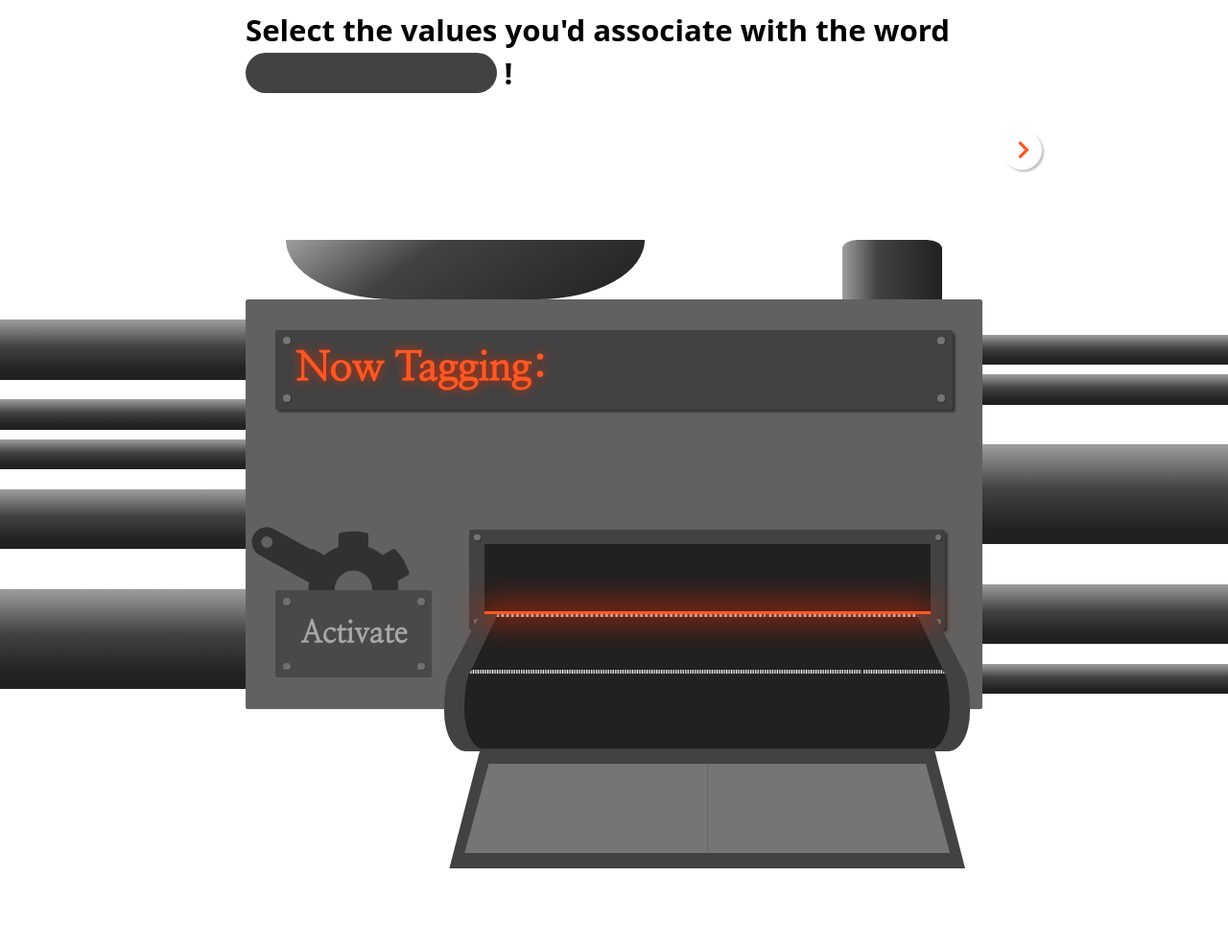
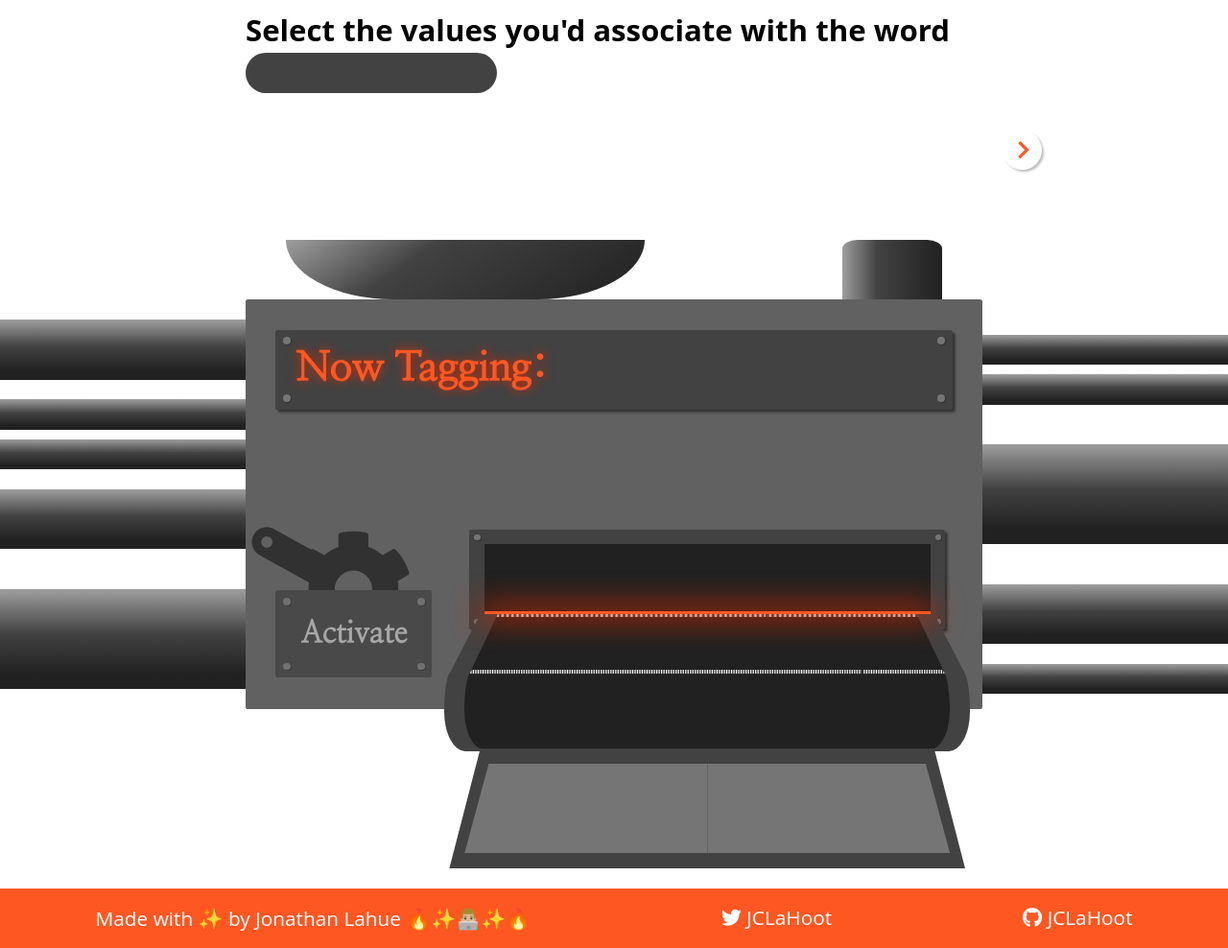
Before and after one commit to JCLaHoot/name-tagging-system, a plain HTML site: page index.html in a window 1280 px wide. Shown: the whole page at 96% size. Before the commit the page ends 905 px from the top, so only its background shows below. Drawn offline with Linux system fonts and the light colour scheme; no server answers.

Commit message:
added footer

```diff
--- a/css/style.css
+++ b/css/style.css
@@ -111,6 +111,10 @@ img {
 
 html {
     font-family: 'Nunito','open sans', sans-serif;
+    height: 100%;
+
+    overflow-x: hidden;
+
 }
 
 body {
@@ -160,6 +164,19 @@ button {
   ========================================
 */
 
+@media (max-width: 450px) {
+    footer p {
+        font-size: 0.8em;
+    }
+
+}
+
+@media (min-width: 451px) {
+    footer p {
+        font-size: 1em;
+    }
+}
+
 @media (max-width: 600px) {
     body {
         font-size: 100%;
@@ -188,6 +205,8 @@ button {
     .generator-centre {
         width: 80%;
     }
+
+
 }
 
 @media (min-width: 993px) {
@@ -216,8 +235,10 @@ button {
 
 
 body {
-    height: 100vh;
+    height: 100%;
     width: 100vw;
+    display: flex;
+    flex-direction: column;
 }
 
 .column {
@@ -228,9 +249,9 @@ body {
 
 
 .app {
-    /*height: 100%;*/
-    /*width: 100%;*/
-    margin: 0 auto;
+    flex: 1 0 auto;
+    margin: 0;
+
 }
 
 /*
@@ -1130,3 +1151,39 @@ h5.result {
     transition: all 1s;
 
 }
+
+footer {
+    height: 3em;
+    flex-shrink: 0;
+    margin-top: 8em;
+    background-color: #FF5722;
+    display: flex;
+    flex-direction: row;
+    justify-content: space-around;
+    align-items: center;
+}
+
+
+footer p {
+    color: white;
+    /*font-size: 1em;*/
+}
+
+footer>p {
+    width: auto;
+    max-width: 50%;
+
+}
+
+footer a {
+    max-width: 50%;
+    text-decoration: none;
+}
+
+footer a:hover p {
+ color: #FFE0B2;
+}
+
+footer a::selection p {
+    color: #FFCC80;
+}
--- a/index.html
+++ b/index.html
@@ -5,17 +5,15 @@
     <meta name="viewport" content="width=device-width,initial-scale=1,shrink-to-fit=no">
     <title>Word Tagging Machine</title>
     <link rel="stylesheet" href="./css/style.css">
-    <link rel="stylesheet" href="https://use.fontawesome.com/releases/v5.6.1/css/solid.css" integrity="sha384-aj0h5DVQ8jfwc8DA7JiM+Dysv7z+qYrFYZR+Qd/TwnmpDI6UaB3GJRRTdY8jYGS4" crossorigin="anonymous">
-    <link rel="stylesheet" href="https://use.fontawesome.com/releases/v5.6.1/css/fontawesome.css" integrity="sha384-WK8BzK0mpgOdhCxq86nInFqSWLzR5UAsNg0MGX9aDaIIrFWQ38dGdhwnNCAoXFxL" crossorigin="anonymous">
+    <link rel="stylesheet" href="https://use.fontawesome.com/releases/v5.7.2/css/all.css" integrity="sha384-fnmOCqbTlWIlj8LyTjo7mOUStjsKC4pOpQbqyi7RrhN7udi9RwhKkMHpvLbHG9Sr" crossorigin="anonymous">
     <link href="https://fonts.googleapis.com/css?family=Nanum+Myeongjo" rel="stylesheet">
 
 </head>
 <body>
-    <header>
-    </header>
+
     <section class="app">
         <div class="column">
-            <h6 class="instructions">Select the values you'd associate with the word <input id="chosen-word-input" type="text"/>!</h6>
+            <h6 class="instructions">Select the values you'd associate with the word <input id="chosen-word-input" type="text"/></h6>
             <div class="value-selection-parent">
 
                 <div class="left">
@@ -122,9 +120,13 @@
 
             </div>
         </div>
+    </section>
 
-
-    </section>
+    <footer>
+        <p>Made with ✨ by Jonathan&nbsp;Lahue&nbsp;🔥&#xfeff;✨&#xfeff;👨🏼‍💻&#xfeff;✨&#xfeff;🔥 </p>
+        <a target="_blank" href="https://twitter.com/JCLaHoot"><p><span class="fab fa-twitter"></span> JCLaHoot</p></a>
+        <a target="_blank" href="https://github.com/JCLaHoot/name-tagging-system"><p><span class="fab fa-github"></span> JCLaHoot</p></a>
+    </footer>
 
 
 </body>
```
